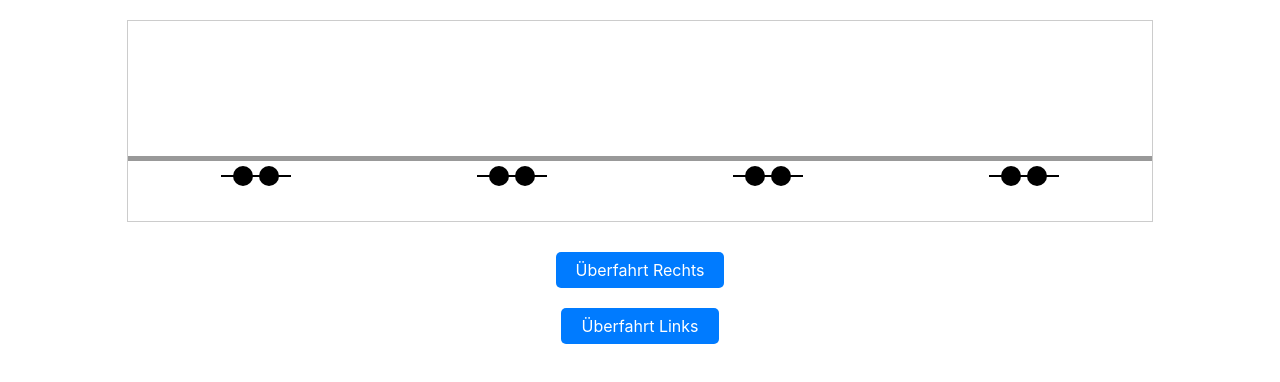
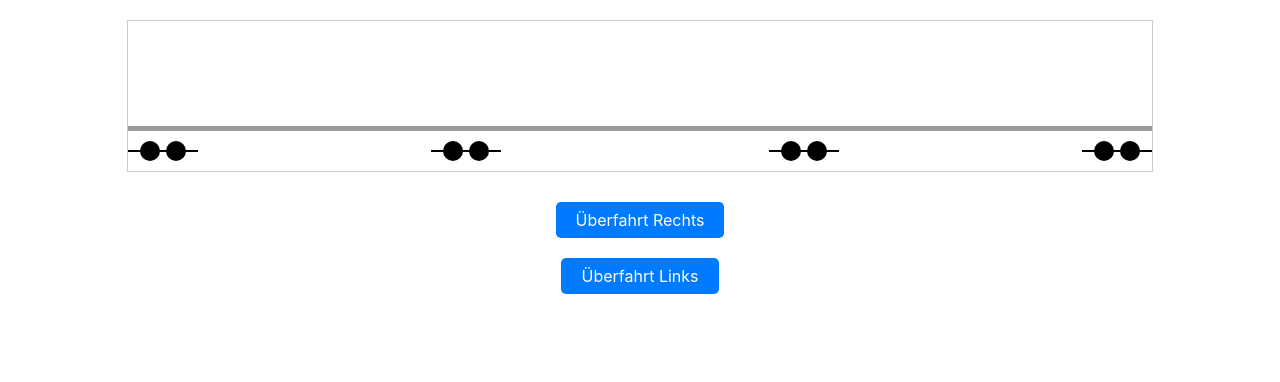
Before and after one commit to MarklPlz/radsim, a plain HTML site: page index.html in a window 1280 px wide. Drawn offline with Linux system fonts and the light colour scheme.

Commit message:
html styling

```diff
--- a/index.html
+++ b/index.html
@@ -25,7 +25,7 @@
         .frame {
             position: relative;
             width: 80%;
-            height: 200px;
+            height: 150px;
             background-color: #fff;
             border: 1px solid #ccc;
             overflow: hidden;
@@ -35,7 +35,7 @@
 
         .tracks {
             position: absolute;
-            bottom: 60px;
+            bottom: 40px;
             width: 100%;
             height: 5px;
             background-color: #999;
@@ -43,7 +43,7 @@
 
         .countinghead {
             position: absolute;
-            bottom: 45px;
+            bottom: 20px;
             display: flex;
             align-items: center;
             width: 70px;
@@ -78,8 +78,8 @@
 
         .train {
             position: absolute;
-            top: 50%;
-            left: -630px;
+            bottom: 40px;
+            left: -700px;
             display: flex;
             align-items: center;
             transform: translateY(-50%);
@@ -88,49 +88,49 @@
 
         /* Styling for the carriages */
         .carriage {
-            width: 200px;
-            height: 50px;
+            width: 230px;
+            height: 29px;
             background-color: #f8f4cf;
-            margin-left: 10px;
+            margin-left: 3px;
             border-radius: 5px;
             position: relative;
         }
 
-        /* Adding details to the carriages */
+        /* Carriagewheels*/
         .carriage::before,
         .carriage::after {
             content: '';
             position: absolute;
-            bottom: -10px;
-            width: 180px;
-            height: 10px;
-            border-radius: 5px;
+            bottom: -9px;
+            width: 185px;
+            height: 9px;
+            border-radius: 4px;
             background-color: #000;
         }
 
         .carriage::before {
-            left: 10px;
+            left: 22px;
         }
 
         .carriage::after {
-            right: 10px;
+            right: 23px;
         }
 
         /* Adding a horizontal line to the carriage */
         .carriage::after {
             content: '';
             position: absolute;
-            width: 200px;
-            height: 20px;
-            background-color: #1c40a1; /* Change the color as needed */
-            bottom: 40%;
+            width: 230px;
+            height: 13px;
+            background-color: #1c40a1;
+            bottom: 10px;
             border-radius: 3px;
-            left: 0; /* Position the line at the left edge */
+            left: 0;
         }
 
         @keyframes moveTrain {
             0% {  /* Anfang */
-                left: -630px;
+                left: -700px;
             }
             0% {  /* Ende */
                 left: 100%;
@@ -159,22 +159,22 @@
 <body>
     <div class="frame">
         <div class="tracks"></div>
-        <div class="countinghead" style="left: 12.5%;">
+        <div class="countinghead" style="left: 35px;">
             <div class="circle left"></div>
             <div class="circle right"></div>
             <div class="line"></div>
         </div>
-        <div class="countinghead" style="left: 37.5%;">
+        <div class="countinghead" style="left: 33%;">
             <div class="circle left"></div>
             <div class="circle right"></div>
             <div class="line"></div>
         </div>
-        <div class="countinghead" style="left: 62.5%;">
+        <div class="countinghead" style="left: 66%;">
             <div class="circle left"></div>
             <div class="circle right"></div>
             <div class="line"></div>
         </div>
-        <div class="countinghead" style="left: 87.5%;">
+        <div class="countinghead" style="right: -35px;">
             <div class="circle left"></div>
             <div class="circle right"></div>
             <div class="line"></div>
```
Also changed, not shown: 1 other file.
